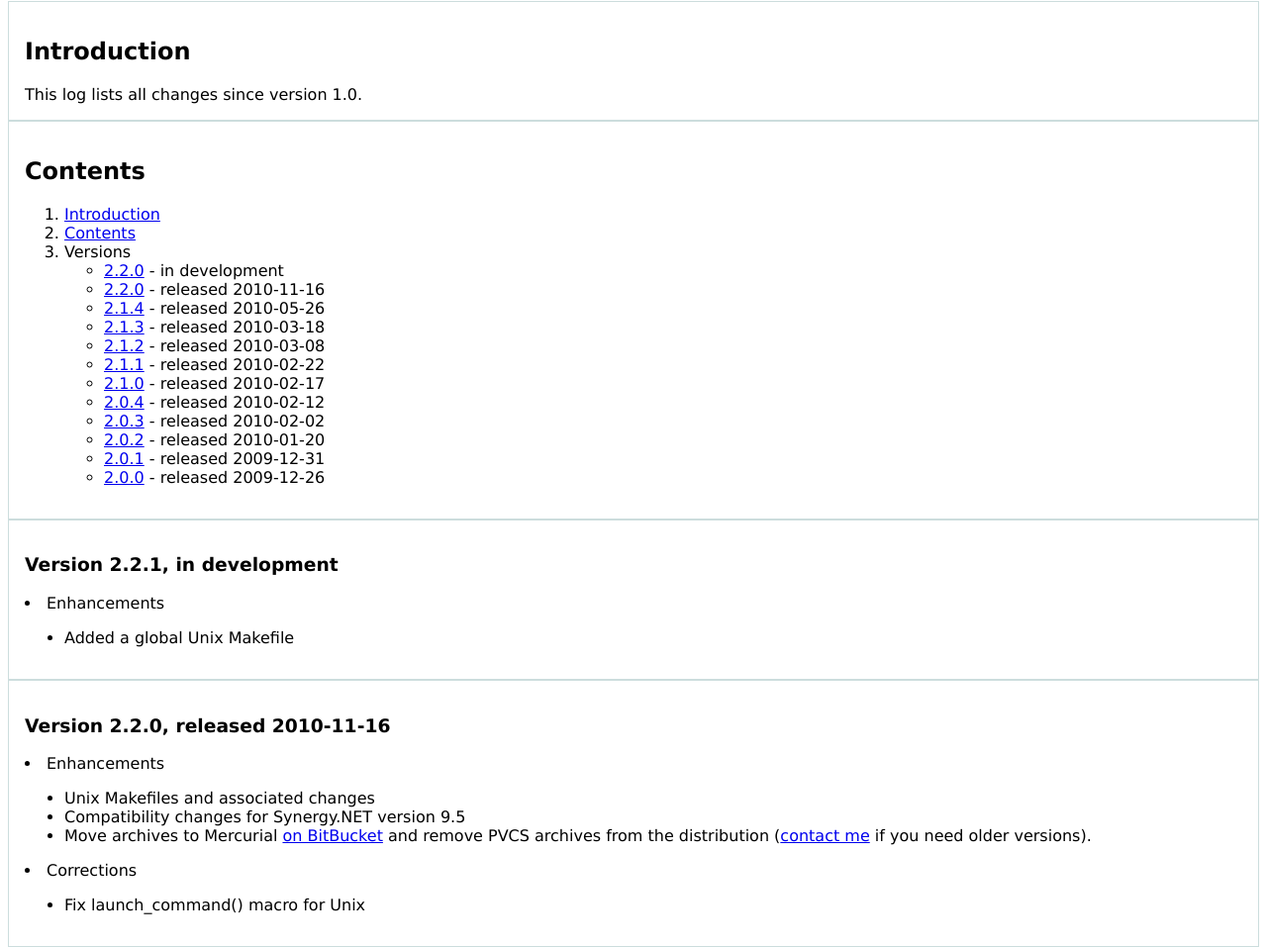
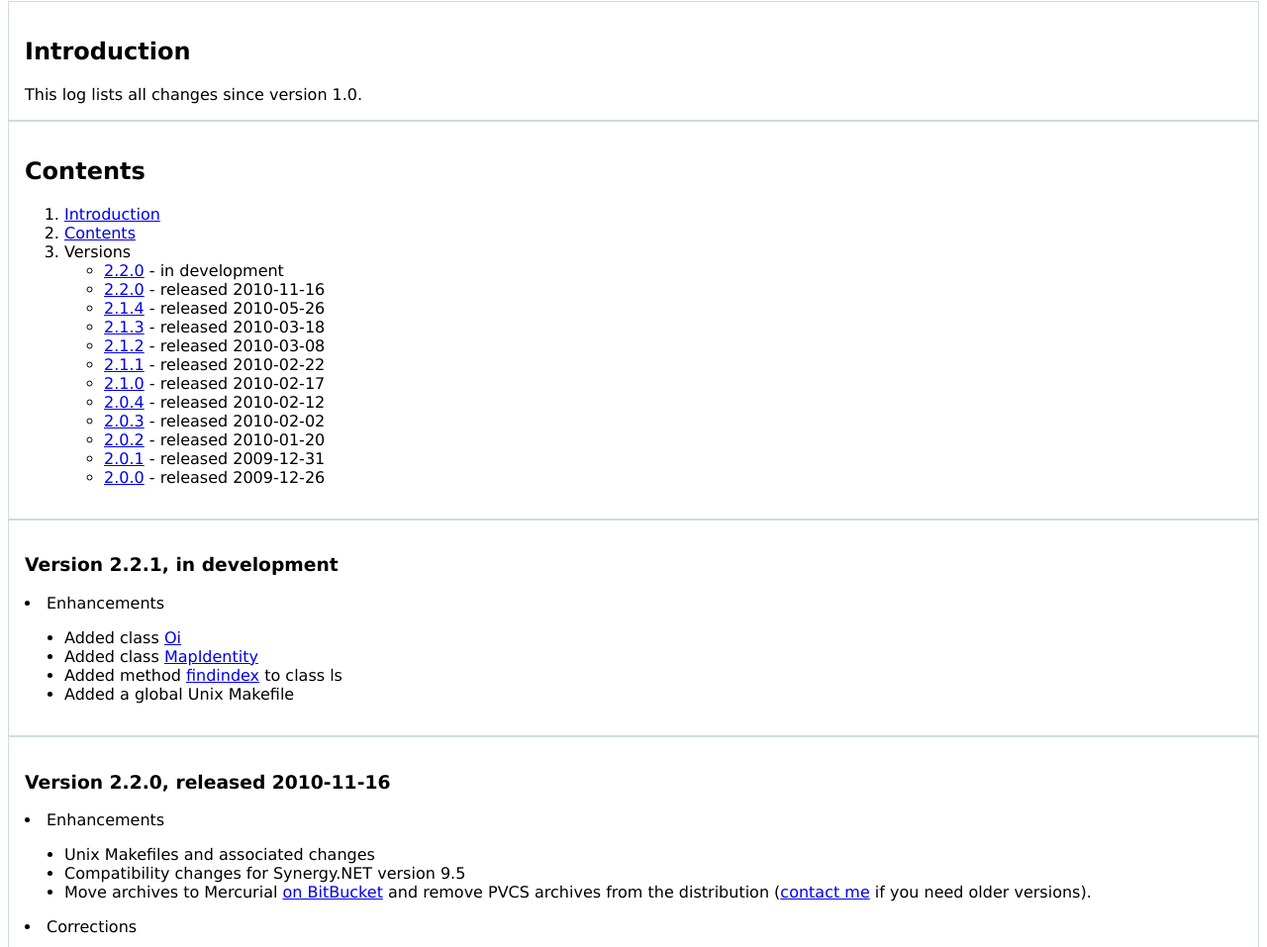
Before and after one commit to EckhartOSB/synthesis, a plain HTML site: page documentation/changelog.html in a window 1280 px wide. Shown: the part 143-1100 px from the top of the page at 99% size. Drawn offline with Linux system fonts and the light colour scheme.

Commit message:
Bump to version 2.2.1.

```diff
--- a/documentation/changelog.html
+++ b/documentation/changelog.html
@@ -38,6 +38,9 @@ This log lists all changes since version 1.0.
   <h3>Version 2.2.1, in development</h3>
   <li>Enhancements
     <ul>
+      <li>Added class <a href="oi.html">Oi</a></li>
+      <li>Added class <a href="ls.html#ref-mapidentity">MapIdentity</a></li>
+      <li>Added method <a href="ls.html#ref-findindex">findindex</a> to class ls</li>
       <li>Added a global Unix Makefile</li>
     </ul>
   </li>
```
